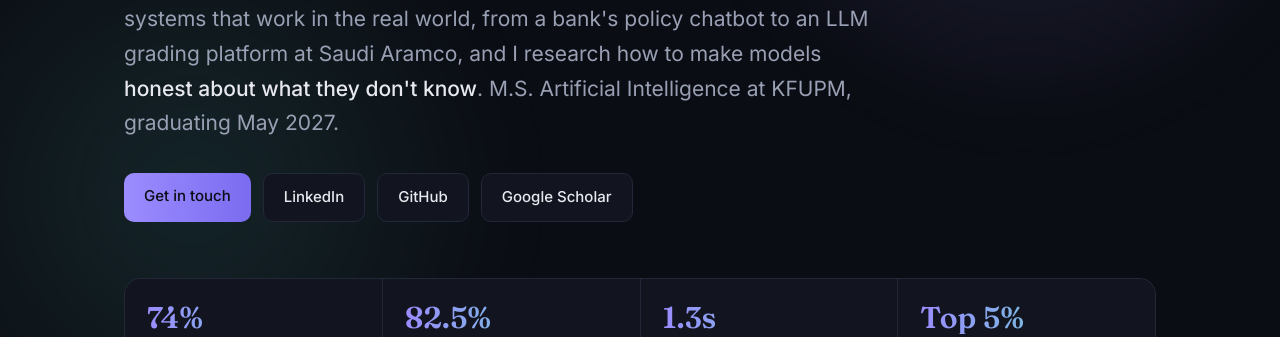
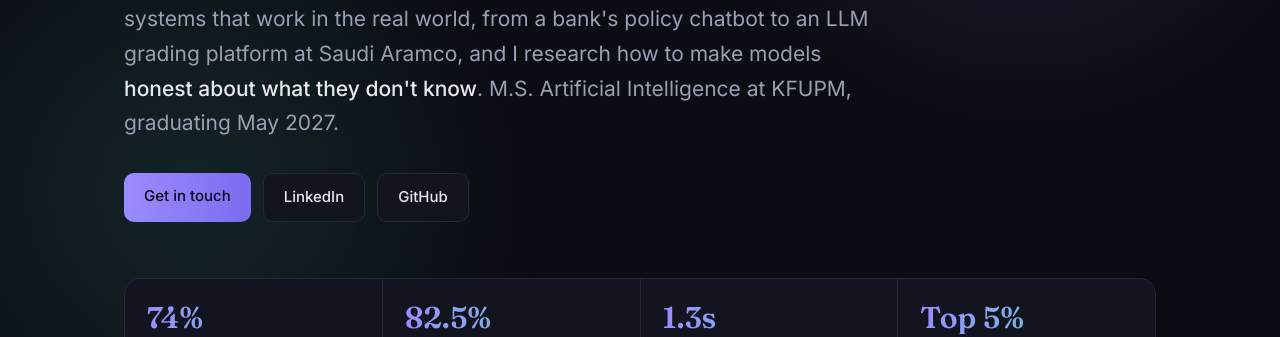
Before and after one commit to aishahasim/aishahasim.github.io, a plain HTML site: page index.html in a window 1280 px wide. Shown: the part 425-762 px from the top of the page. Drawn offline with Linux system fonts and the light colour scheme.

Commit message:
Remove Google Scholar link
Co-Authored-By: Claude Opus 5.5 <noreply@anthropic.com>
Claude-Session: https://claude.ai/code/session_01QY68b1qpF5NPWGXP1QkiaH

```diff
--- a/index.html
+++ b/index.html
@@ -95,7 +95,6 @@ footer{text-align:center;color:var(--muted);font-size:14px;padding:40px 0 60px}
 <a class="btn p" href="#contact">Get in touch</a>
 <a class="btn" href="https://www.linkedin.com/in/s-aishah-asim-335b191a7/">LinkedIn</a>
 <a class="btn" href="https://github.com/aishahasim">GitHub</a>
-<a class="btn" href="https://scholar.google.com/citations?user=JgGFu2QAAAAJ">Google Scholar</a>
 </div>
 <div class="strip">
 <div><b>74%</b><span>abstention on unreadable scans, up from 38%, with my VLM method</span></div>
```
